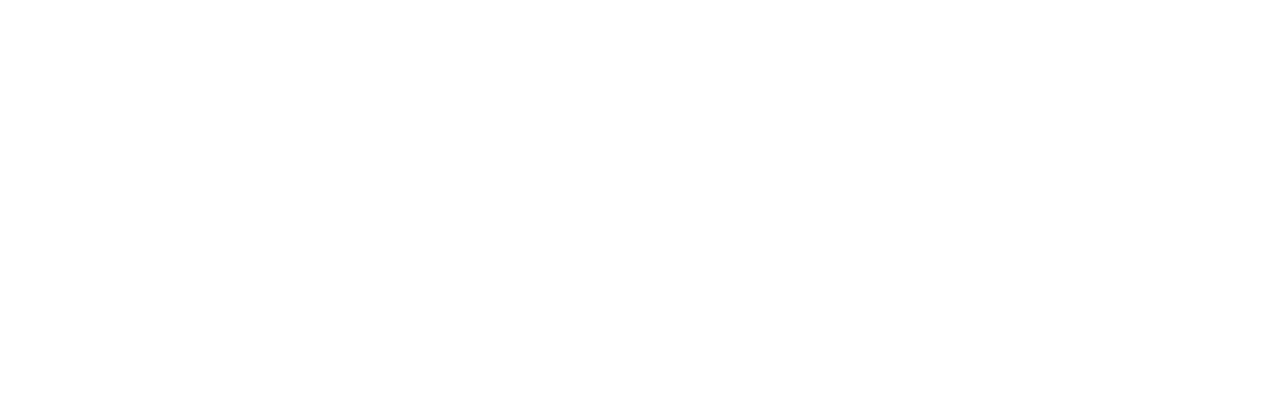
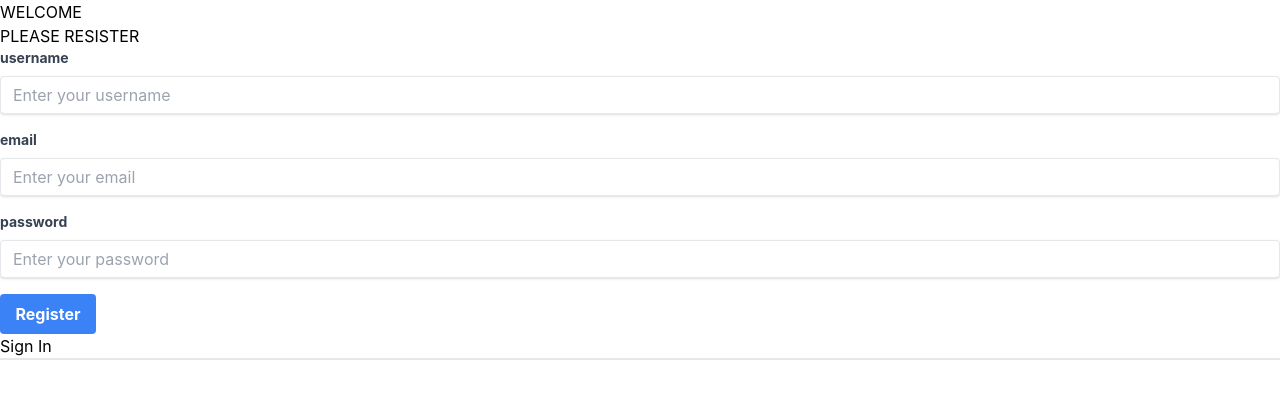
Before and after one commit to Pavanambulkar/Instagram_clone, a React (Create React App) app: page / in a window 1280 px wide. Shown: the top 398 px of the page. Built offline with nearby package versions, Linux system fonts and the light colour scheme.

Commit message:
some new changes

```diff
--- a/src/App.js
+++ b/src/App.js
@@ -1,10 +1,11 @@
 import logo from './logo.svg';
 import './App.css';
+import Auth from './modules/Authorization';
 
 function App() {
   return (
     <div >
-
+      <Auth/>
     </div>
   );
 }
--- /dev/null
+++ b/src/components/button/index.js
@@ -0,0 +1,12 @@
+import React from 'react'
+
+const Button = ({
+    label="",
+    className=""
+}) => {
+  return (
+    <button className={`bg-blue-500 w-24 hover:bg-blue-700 text-white font-bold py-2 rounded ${className}`}>{label}</button>
+  )
+}
+
+export default Button
--- /dev/null
+++ b/src/components/input/index.js
@@ -0,0 +1,29 @@
+import React from "react";
+import Button from "../button";
+
+const Input = ({
+    name = "",
+    label = "",
+    type = "text",
+    placeholder = ''
+}) => {
+  return (
+    <div class="mb-4">
+        {
+            label &&
+            <label class="block text-gray-700 text-sm font-bold mb-2" for={name}>
+            {label}
+          </label>
+        }
+
+      <input
+        class="shadow appearance-none border rounded w-full py-2 px-3 text-gray-700 leading-tight focus:outline-none focus:shadow-outline"
+        id={name}
+        type={type}
+        placeholder={placeholder}
+      />
+    </div>
+  );
+};
+
+export default Input;
--- /dev/null
+++ b/src/modules/Authorization/Form.jsx
@@ -0,0 +1,38 @@
+import React, { useState } from "react";
+import Button from "../../components/button";
+import Input from "../../components/input";
+
+const Form = ({
+    // isSignInPage = false
+}) => {
+    const {isSignInPage, setIsSignInPage} = useState(false);
+  return <div className="bg-[#d2cfdf] h-screen w-full flex justify-center items-center">
+    <div className="h-[600px] w-[800px] bg-white flex justify-center items-center">
+        <div className= {`h-full w-full flex flex-col justify-center items-center ${!isSignInPage && 'order-2'}`}>
+           <div className="text-3xl">WELCOME {isSignInPage && " BACK"}</div>
+           <div className="mb-[50px]">PLEASE {isSignInPage ? "LOGIN" : 'RESISTER'}</div>
+
+           <form>
+            {
+                !isSignInPage &&
+           <Input label="username" type="username" placeholder="Enter your username" />
+            }
+
+            <Input label="email" type="email" placeholder="Enter your email" />
+            <Input label="password" type="password" placeholder="Enter your password" />
+            <Button label= {isSignInPage ?"Sign In" : "Register"} />
+
+
+           </form>
+           <div className="cursor-pointer">
+            {
+                isSignInPage ? "Create New Account" : "Sign In"
+            }
+           </div>
+        </div>
+        <div className={`border h-full w-full bg-gray-400 ${!isSignInPage && 'order-1'}`}></div>
+    </div>
+  </div>;
+};
+
+export default Form;
--- /dev/null
+++ b/src/modules/Authorization/index.js
@@ -0,0 +1,8 @@
+import React from "react";
+import Form from "./Form";
+
+const Auth = () => {
+  return <Form />;
+};
+
+export default Auth;
--- a/tailwind.config.js
+++ b/tailwind.config.js
@@ -9,6 +9,11 @@
 
 /** @type {import('tailwindcss').Config} */
 module.exports = {
+  mode: "jit",
+  purge: [
+    './public/**/*.html',
+    './src/**/*.{js,jsx,ts,tsx,vue}'
+  ],
   content: ["./src/**/*.{html,js}"],
   theme: {
     extend: {},
```
